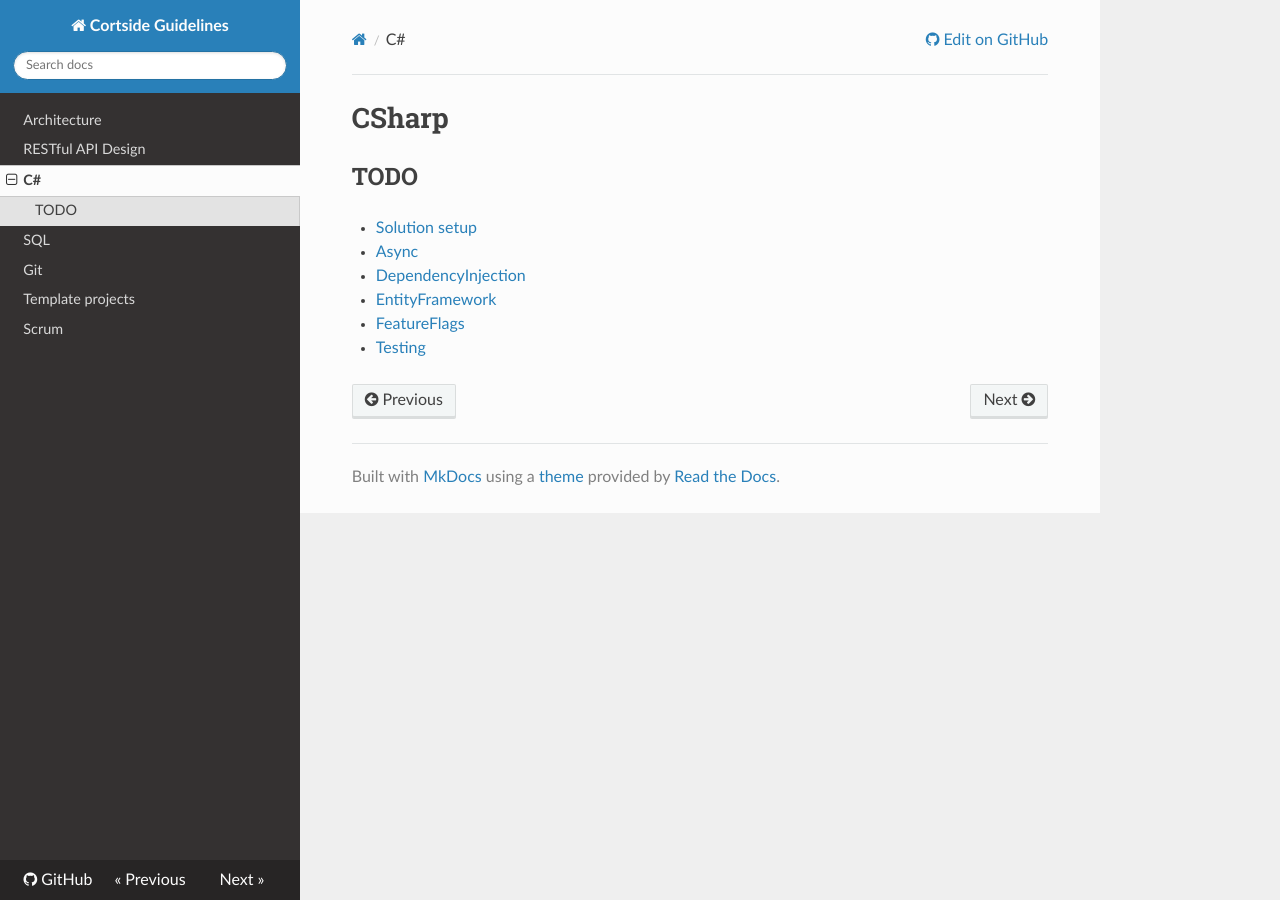
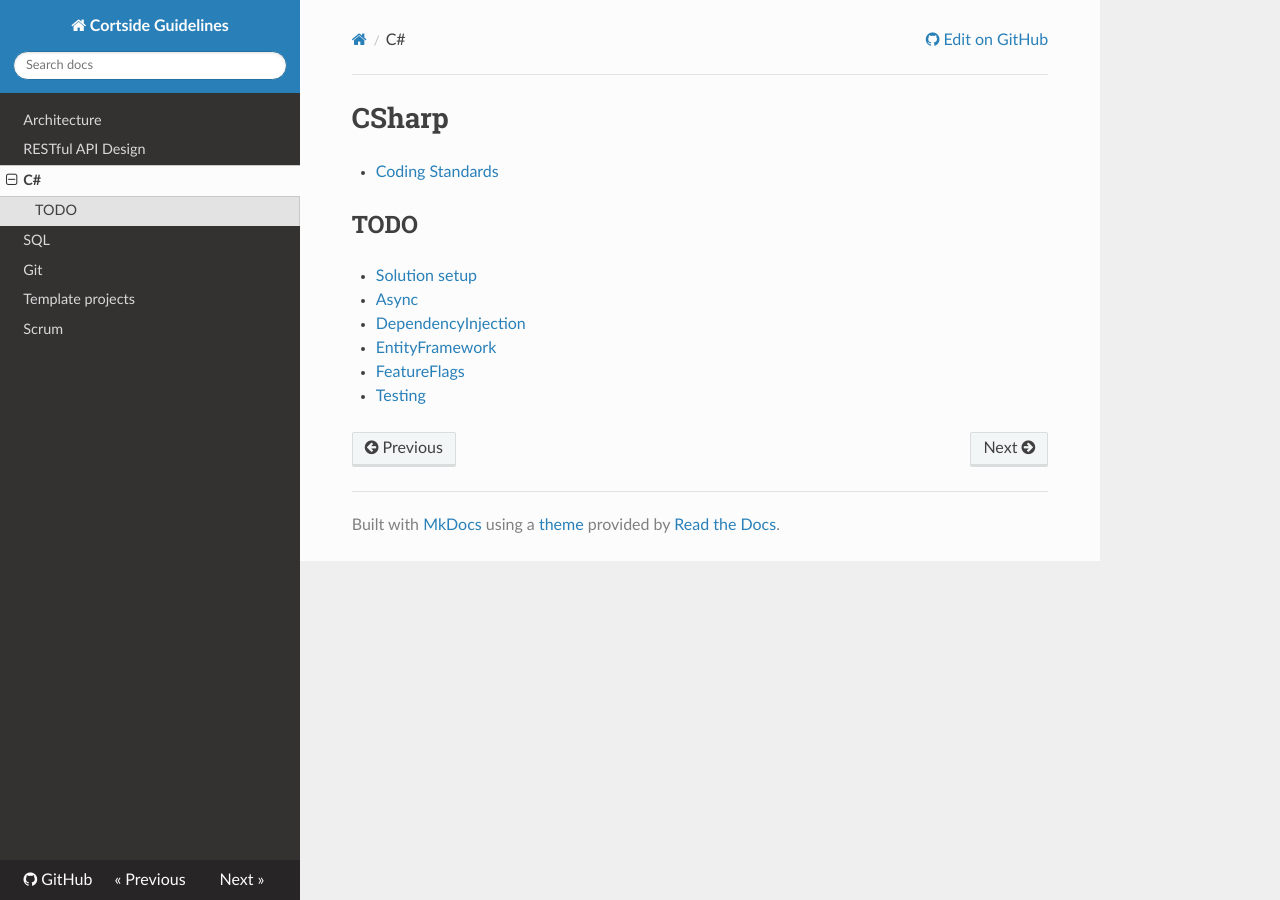
Before and after one commit to cortside/guidelines, an MkDocs documentation site: the page built from docs/csharp/README.md, in a window 1280 px wide. Built offline with MkDocs 1.6.1, drawn with Linux system fonts in a browser that asks for light colours; nearby versions of some CDN libraries.

Commit message:
add coding standards

```diff
--- a/docs/csharp/README.md
+++ b/docs/csharp/README.md
@@ -1,4 +1,6 @@
 # CSharp
+
+* [Coding Standards](CodingStandards.md)
 
 ## TODO
 
```
